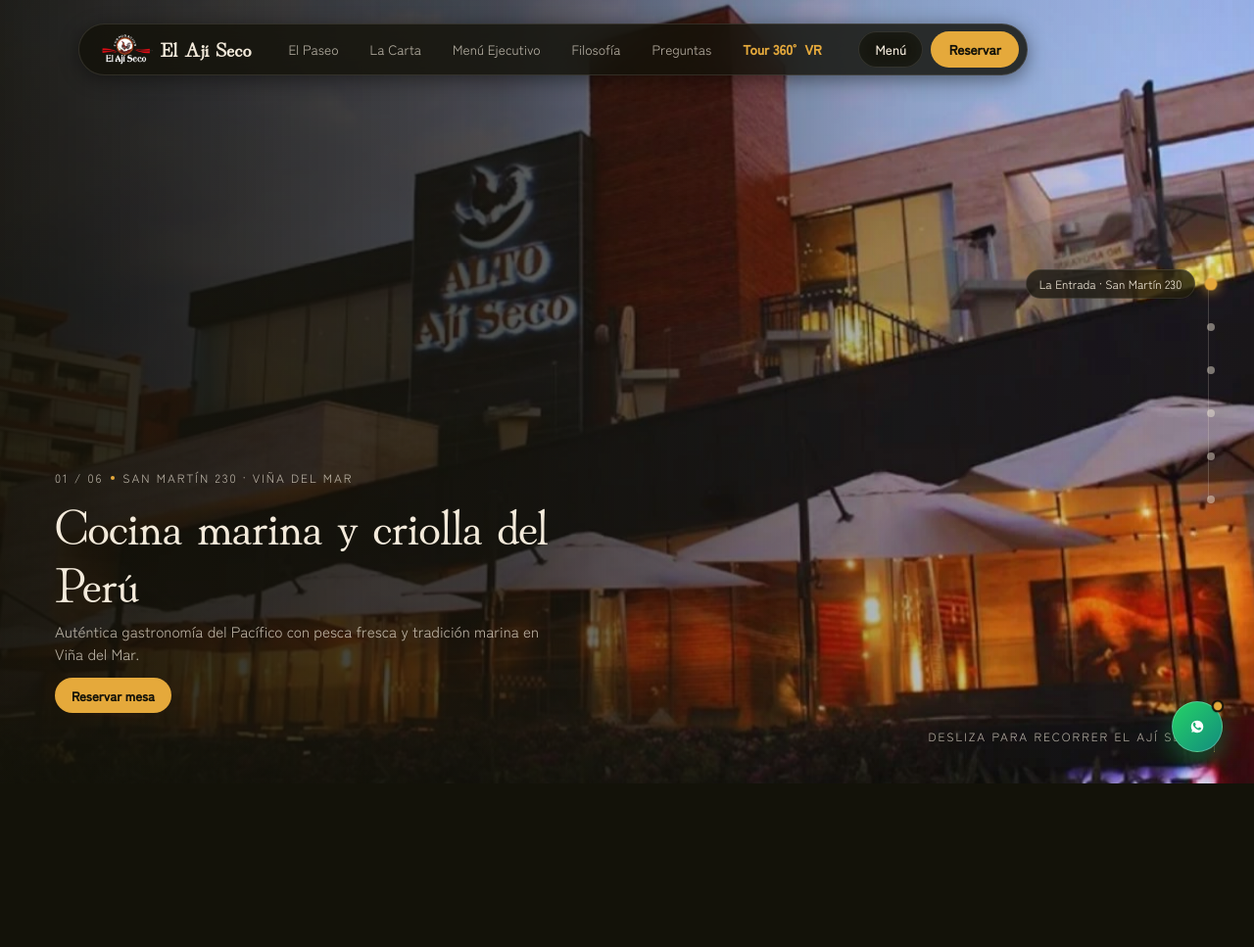
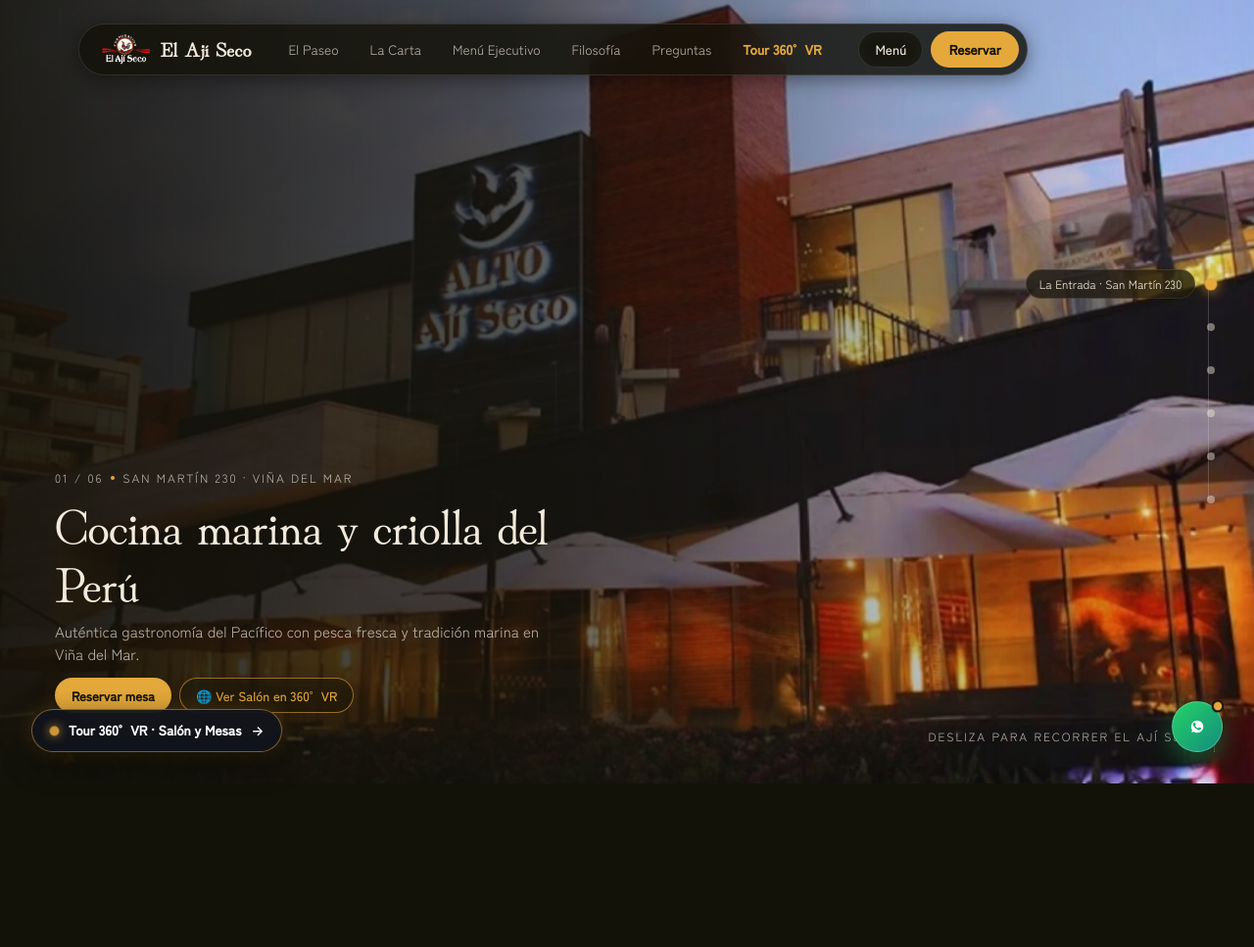
Before and after one commit to MrRegom/ajiseco, a Django app: page / in a window 1280 px wide. Shown: the top 967 px of the page at 98% size. Run offline with Django 5.2, Linux system fonts and the light colour scheme; data that the repository does not hold is empty; some libraries are stand-ins or nearby versions.

Commit message:
feat(ui): add prominent 360 VR hero button and floating pill badge to homepage

```diff
--- a/static/css/ajiseco.css
+++ b/static/css/ajiseco.css
@@ -1240,6 +1240,63 @@ a {
 }
 
 /* ==========================================================================
+   BADGE FLOTANTE DE ACCESO RÁPIDO A TOUR 360° VR
+   ========================================================================== */
+.floating-tour360-badge {
+  position: fixed;
+  bottom: 2rem;
+  left: 2rem;
+  z-index: 60;
+  display: inline-flex;
+  align-items: center;
+  gap: 10px;
+  padding: 10px 18px;
+  background: rgba(16, 20, 29, 0.88);
+  backdrop-filter: blur(16px);
+  -webkit-backdrop-filter: blur(16px);
+  border: 1px solid rgba(229, 169, 60, 0.5);
+  border-radius: 9999px;
+  color: #FFFFFF;
+  text-decoration: none;
+  font-size: 0.85rem;
+  font-weight: 600;
+  box-shadow: 0 10px 30px rgba(0, 0, 0, 0.6), 0 0 20px rgba(229, 169, 60, 0.25);
+  transition: all 0.3s cubic-bezier(0.16, 1, 0.3, 1);
+}
+
+.floating-tour360-badge:hover {
+  background: rgba(23, 29, 43, 0.95);
+  border-color: #E5A93C;
+  transform: translateY(-2px);
+  box-shadow: 0 14px 35px rgba(0, 0, 0, 0.7), 0 0 30px rgba(229, 169, 60, 0.45);
+  color: #E5A93C;
+}
+
+.floating-tour360-badge .tour360-pulse {
+  width: 9px;
+  height: 9px;
+  border-radius: 50%;
+  background: #E5A93C;
+  box-shadow: 0 0 10px #E5A93C;
+  animation: pulse-dot 1.8s infinite;
+}
+
+@keyframes pulse-dot {
+  0% { transform: scale(0.9); opacity: 0.8; }
+  50% { transform: scale(1.35); opacity: 1; }
+  100% { transform: scale(0.9); opacity: 0.8; }
+}
+
+@media (max-width: 767px) {
+  .floating-tour360-badge {
+    bottom: 1.25rem;
+    left: 1.25rem;
+    padding: 8px 14px;
+    font-size: 0.75rem;
+  }
+}
+
+/* ==========================================================================
    WHATSAPP CONCIERGE FLOTANTE DISCRETO (BOTÓN CIRCULAR DE ALTA GAMA)
    ========================================================================== */
 
--- a/templates/base.html
+++ b/templates/base.html
@@ -187,6 +187,13 @@
     </button>
   </div>
 
+  <!-- Badge Flotante para Descubrir Tour 360° VR (TuEndpoint) -->
+  <a href="{% url 'tour360:index' %}" class="floating-tour360-badge" aria-label="Explorar Tour 360 VR Inmersivo">
+    <span class="tour360-pulse" aria-hidden="true"></span>
+    <span><strong>Tour 360° VR</strong> · Salón y Mesas</span>
+    <span aria-hidden="true">→</span>
+  </a>
+
   <!-- Librerías de Cinemática Idénticas a Arko Sushi -->
   <script src="https://cdn.jsdelivr.net/npm/lenis@1.1.18/dist/lenis.min.js"></script>
   <script src="https://cdn.jsdelivr.net/npm/gsap@3.12.5/dist/gsap.min.js"></script>
--- a/templates/core/home.html
+++ b/templates/core/home.html
@@ -107,8 +107,9 @@
         <p class="stop-body-text">
           Auténtica gastronomía del Pacífico con pesca fresca y tradición marina en Viña del Mar.
         </p>
-        <div style="margin-top: 0.85rem;">
+        <div style="margin-top: 0.85rem; display: flex; gap: 8px; flex-wrap: wrap;">
           <a href="#reservar" class="btn btn-primary btn-sm">Reservar mesa</a>
+          <a href="{% url 'tour360:index' %}" class="btn btn-outline btn-sm" style="border-color: rgba(229, 169, 60, 0.6); color: #E5A93C;">🌐 Ver Salón en 360° VR</a>
         </div>
       </div>
     </article>
```
Also changed, not shown: index.html (+9 -1 lines).
